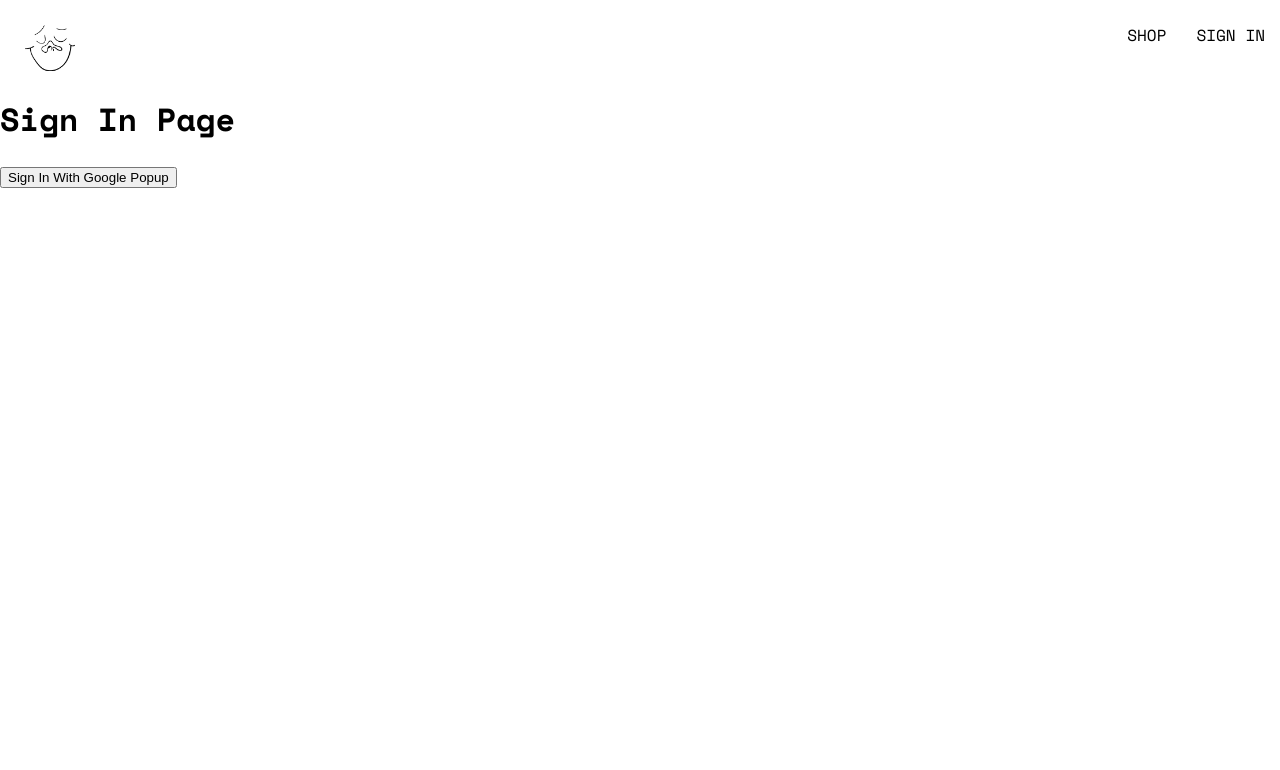
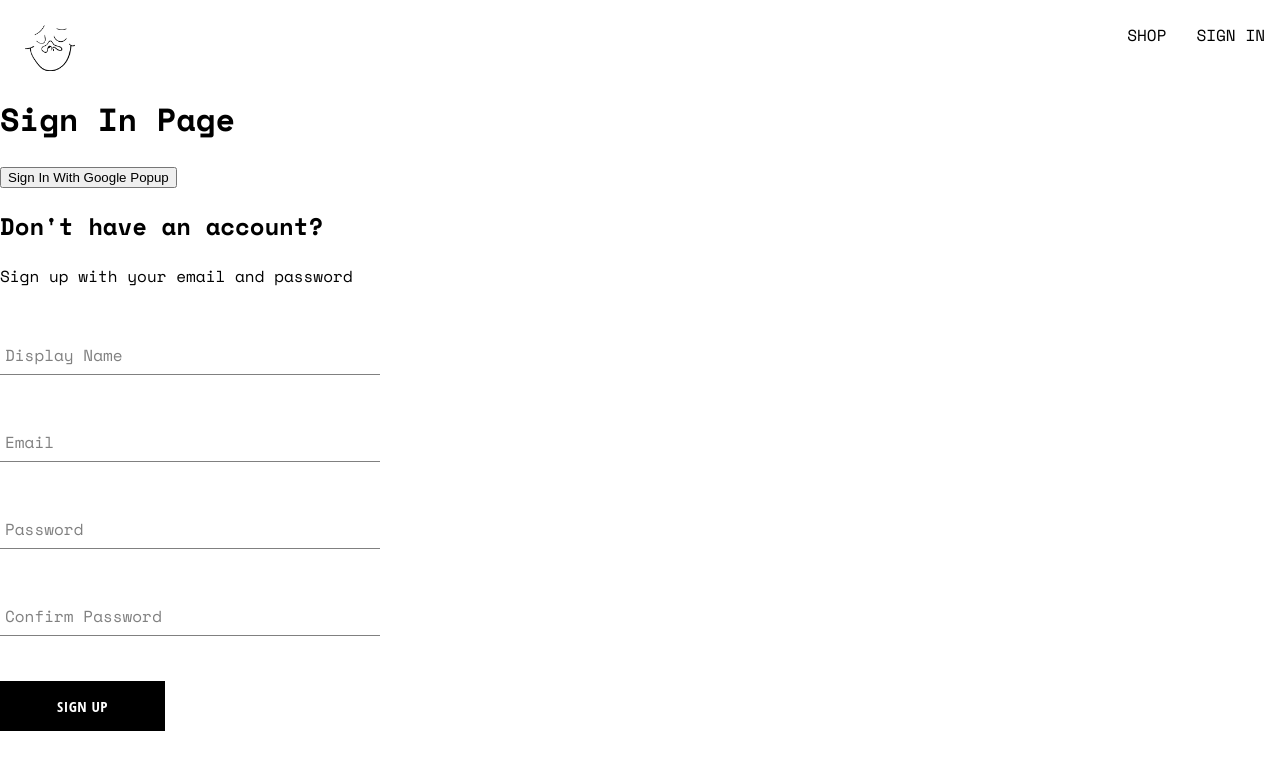
Before and after one commit to jessegoodrum/goodrummage, a React (Create React App) app: page /sign-in in a window 1280 px wide. Shown: the top 770 px of the page. Built offline with nearby package versions, Linux system fonts and the light colour scheme.

Commit message:
added signup

```diff
--- /dev/null
+++ b/src/components/button/button.component.jsx
@@ -0,0 +1,14 @@
+import "./button.styles.scss"
+
+const BUTTON_TYPE_CLASSES = {
+    google: 'google-sign-in',
+    inverted: 'inverted'
+}
+
+export default function Button ({children, buttonType, ...otherProps}){
+    return(
+    <button className={`button-container ${BUTTON_TYPE_CLASSES[buttonType]}`} {...otherProps}>
+        {children}
+    </button>
+    )
+}
--- /dev/null
+++ b/src/components/button/button.styles.scss
@@ -0,0 +1,46 @@
+.button-container {
+  min-width: 165px;
+  width: auto;
+  height: 50px;
+  letter-spacing: 0.5px;
+  line-height: 50px;
+  padding: 0 35px 0 35px;
+  font-size: 15px;
+  background-color: black;
+  color: white;
+  text-transform: uppercase;
+  font-family: 'Open Sans Condensed';
+  font-weight: bolder;
+  border: none;
+  cursor: pointer;
+  display: flex;
+  justify-content: center;
+
+  &:hover {
+    background-color: white;
+    color: black;
+    border: 1px solid black;
+  }
+
+  &.google-sign-in {
+    background-color: #4285f4;
+    color: white;
+
+    &:hover {
+      background-color: #357ae8;
+      border: none;
+    }
+  }
+
+  &.inverted {
+    background-color: white;
+    color: black;
+    border: 1px solid black;
+
+    &:hover {
+      background-color: black;
+      color: white;
+      border: none;
+    }
+  }
+}
--- /dev/null
+++ b/src/components/form-input/form-input.component.jsx
@@ -0,0 +1,20 @@
+import './form-input.styles.scss';
+
+const FormInput = ({ label, ...otherProps }) => {
+  return (
+    <div className='group'>
+      <input className='form-input' {...otherProps} />
+      {label && (
+        <label
+          className={`${
+            otherProps.value ? 'shrink' : ''
+          } form-input-label`}
+        >
+          {label}
+        </label>
+      )}
+    </div>
+  );
+};
+
+export default FormInput;
--- /dev/null
+++ b/src/components/form-input/form-input.styles.scss
@@ -0,0 +1,54 @@
+$sub-color: grey;
+$main-color: black;
+
+@mixin shrinkLabel {
+  top: -14px;
+  font-size: 12px;
+  color: $main-color;
+}
+
+.group {
+  position: relative;
+  margin: 45px 0;
+
+  .form-input {
+    background: none;
+    background-color: white;
+    color: $sub-color;
+    font-size: 18px;
+    padding: 10px 10px 10px 5px;
+    display: block;
+    width: 100%;
+    border: none;
+    border-radius: 0;
+    border-bottom: 1px solid $sub-color;
+    margin: 25px 0;
+
+    &:focus {
+      outline: none;
+    }
+
+    &:focus ~ .form-input-label {
+      @include shrinkLabel();
+    }
+  }
+
+  input[type='password'] {
+    letter-spacing: 0.3em;
+  }
+
+  .form-input-label {
+    color: $sub-color;
+    font-size: 16px;
+    font-weight: normal;
+    position: absolute;
+    pointer-events: none;
+    left: 5px;
+    top: 10px;
+    transition: 300ms ease all;
+
+    &.shrink {
+      @include shrinkLabel();
+    }
+  }
+}
--- /dev/null
+++ b/src/components/sign-up-form/sign-up-form.component.jsx
@@ -0,0 +1,99 @@
+import {useState} from 'react'
+import { Form } from 'react-router-dom';
+import { createAuthUserWithEmailAndPassword, createUserDocumentFromAuth } from '../../utils/firebase/firebase.utils';
+import FormInput from '../form-input/form-input.component';
+import Button from '../button/button.component';
+import './sign-up-form.styles.scss'
+const defaultFormFields = {
+    displayName: '',
+    email: '',
+    passowrd: '',
+    confirmPassord: ''
+}
+
+export default function SignUpForm(){
+
+    const [formFields, setFormFields] = useState(defaultFormFields);
+    const {displayName, email, password, confirmPassword} = formFields;
+
+    const handleChange = (event) => {
+        const {name,value} = event.target;
+
+        setFormFields({...formFields, [name] : value})
+    };
+
+    const resetFormFields = () => {
+        setFormFields(defaultFormFields)
+    }
+
+    const handleSubmit = async (event) =>{
+        event.preventDefault();
+
+        if(password !== confirmPassword){
+            alert("passwords do not match")
+            return;
+        }
+        try {
+            const {user} = await createAuthUserWithEmailAndPassword(email, password);
+            await createUserDocumentFromAuth(user, {displayName});
+            resetFormFields()
+
+        } catch (error) {
+            if(error.code === 'auth/email-already-in-use'){
+                alert('Cannot Create User, Email in use')
+            }
+            console.log("user creation encountered an error", error)
+        }
+
+
+
+        }
+
+
+
+
+        return (
+            <div className='sign-up-container'>
+              <h2>Don't have an account?</h2>
+              <span>Sign up with your email and password</span>
+              <form onSubmit={handleSubmit}>
+                <FormInput
+                  label='Display Name'
+                  type='text'
+                  required
+                  onChange={handleChange}
+                  name='displayName'
+                  value={displayName}
+                />
+
+                <FormInput
+                  label='Email'
+                  type='email'
+                  required
+                  onChange={handleChange}
+                  name='email'
+                  value={email}
+                />
+
+                <FormInput
+                  label='Password'
+                  type='password'
+                  required
+                  onChange={handleChange}
+                  name='password'
+                  value={password}
+                />
+
+                <FormInput
+                  label='Confirm Password'
+                  type='password'
+                  required
+                  onChange={handleChange}
+                  name='confirmPassword'
+                  value={confirmPassword}
+                />
+                <Button type='submit'>Sign Up</Button>
+              </form>
+            </div>
+          );
+}
--- /dev/null
+++ b/src/components/sign-up-form/sign-up-form.styles.scss
@@ -0,0 +1,9 @@
+.sign-up-container {
+    display: flex;
+    flex-direction: column;
+    width: 380px;
+
+    h2{
+        margin: 10px, 0;
+    }
+}
--- a/src/routes/sign-in/sign-in.component.jsx
+++ b/src/routes/sign-in/sign-in.component.jsx
@@ -1,7 +1,16 @@
-import {signInWithGooglePopup, createUserDocumentFromAuth} from '../../utils/firebase/firebase.utils.js'
-
+import {signInWithGooglePopup, createUserDocumentFromAuth, signInWithGoogleRedirect, auth} from '../../utils/firebase/firebase.utils.js'
+import SignUpForm from '../../components/sign-up-form/sign-up-form.component.jsx';
+// import { useEffect } from 'react';
+// import { getRedirectResult } from 'firebase/auth';
 
 export default function SignIn(){
+
+    // useEffect(async() => {
+    //        const response = await getRedirectResult(auth)
+    //        if(response) {
+    //         const userDocRef = await createUserDocumentFromAuth(response.user);
+    //        }
+    //     }, [])
 
     const logGoogleUser = async () => {
         const {user} = await signInWithGooglePopup();
@@ -9,10 +18,14 @@
     };
 
 
+
+
     return(
         <div>
             <h1>Sign In Page</h1>
             <button onClick={logGoogleUser}>Sign In With Google Popup</button>
+            <SignUpForm />
+
         </div>
     )
 }
--- a/src/utils/firebase/firebase.utils.js
+++ b/src/utils/firebase/firebase.utils.js
@@ -1,5 +1,5 @@
 import { initializeApp } from 'firebase/app'
-import{ getAuth, signInWithRedirect, signInWithPopup, GoogleAuthProvider } from 'firebase/auth';
+import{ getAuth, signInWithRedirect, signInWithPopup, GoogleAuthProvider, createUserWithEmailAndPassword } from 'firebase/auth';
 import { getFirestore, doc, getDoc, setDoc } from 'firebase/firestore'
 
 const firebaseConfig = {
@@ -14,18 +14,20 @@
   // Initialize Firebase
   const firebaseApp = initializeApp(firebaseConfig);
 
-  const provider = new GoogleAuthProvider();
+  const googleProvider = new GoogleAuthProvider();
 
-  provider.setCustomParameters({
+  googleProvider.setCustomParameters({
     prompt: "select_account"
   });
 
   export const auth = getAuth();
-  export const signInWithGooglePopup = () => signInWithPopup(auth, provider);
+  export const signInWithGooglePopup = () => signInWithPopup(auth, googleProvider);
+  export const signInWithGoogleRedirect  = () => signInWithRedirect(auth, googleProvider)
 
   export const db = getFirestore();
 
-  export const createUserDocumentFromAuth = async(userAuth) =>{
+  export const createUserDocumentFromAuth = async(userAuth, additionalInfo ={}) =>{
+    if(!userAuth) return;
     const userDocRef = doc(db, 'users', userAuth.uid);
 
     const userSnapshot = await getDoc(userDocRef);
@@ -35,10 +37,16 @@
         const createdAt = new Date();
 
         try {
-            await setDoc(userDocRef, {displayName, email, createdAt});
+            await setDoc(userDocRef, {displayName, email, createdAt, ...additionalInfo});
         } catch (error) {
             console.log('error creating the user', error.message)
         }
     }
     return userDocRef;
   };
+
+  export const createAuthUserWithEmailAndPassword = async (email,password) => {
+    if(!email || !password) return;
+
+    return await createUserWithEmailAndPassword(auth, email, password);
+  };
```
